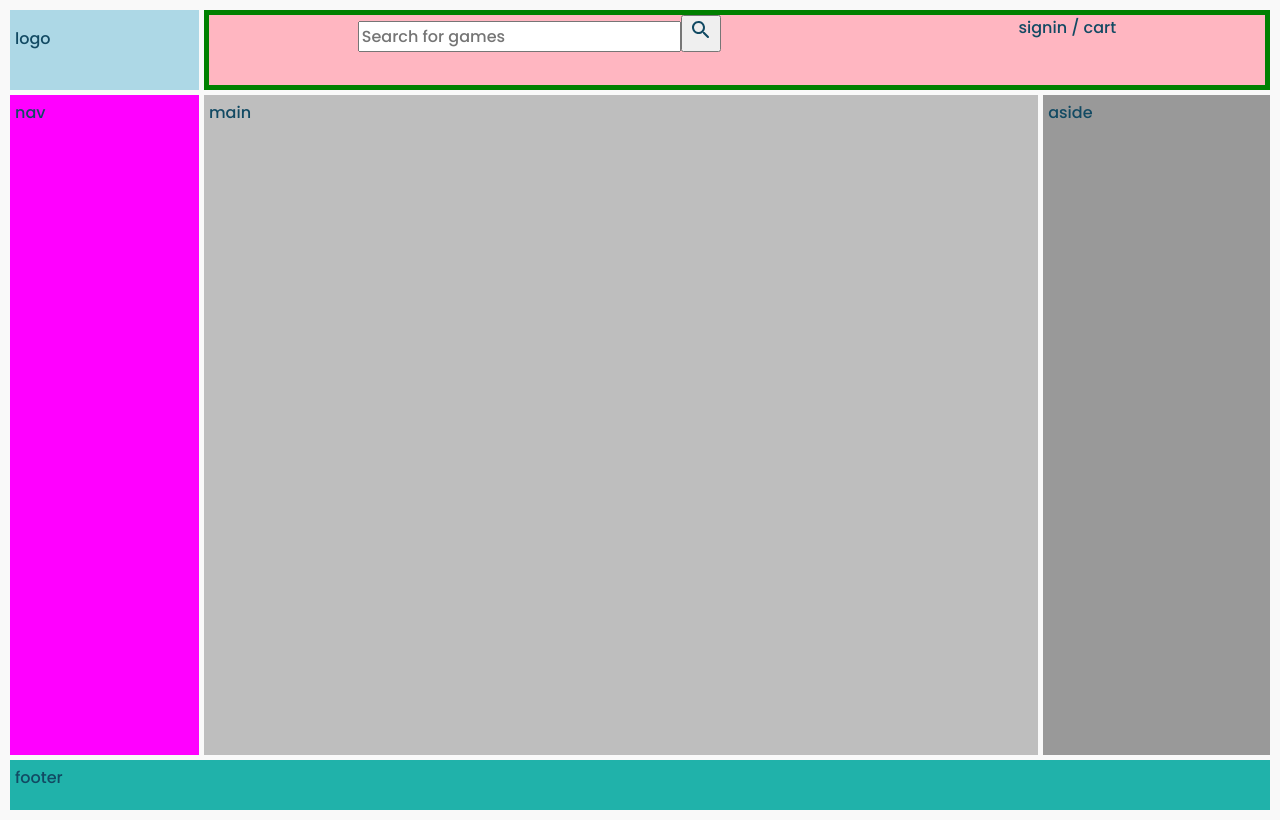
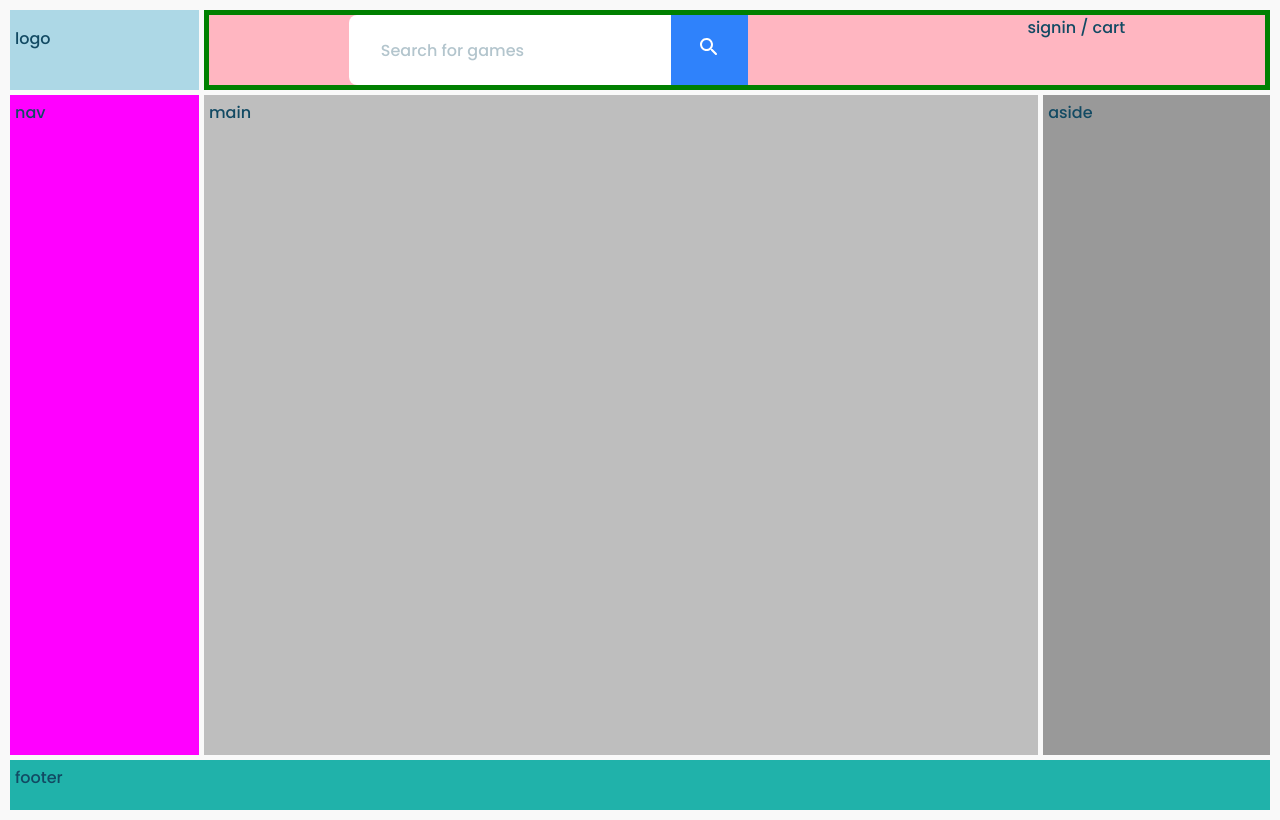
Before and after one commit to Mathew29/games4everyone, a Next.js app: page / in a window 1280 px wide. Built offline with nearby package versions, Linux system fonts and the light colour scheme.

Commit message:
style search input

```diff
--- a/src/components/SearchInput/SearchInput.module.css
+++ b/src/components/SearchInput/SearchInput.module.css
@@ -0,0 +1,39 @@
+.wrapper {
+    display: flex;
+    align-items: center;
+
+    background-color: var(--background-color-dark);
+    border-radius: 8px;
+    padding-left: 16px;
+
+    color: var(--text-secondary)
+}
+
+.button {
+    height: 100%;
+    width: 25%;
+    background-color: rgb(47, 130, 251);
+    border: none;
+    outline: transparent;
+}
+
+.button:hover {
+    cursor: pointer;
+}
+
+.icon {
+    color: white;
+}
+
+.input {
+    border: none;
+    background-color: transparent;
+    padding: 16px;
+    width: 100%;
+    height: 100%;
+    outline: none;
+}
+
+.input::placeholder {
+    color: var(--text-secondary)
+}
```
